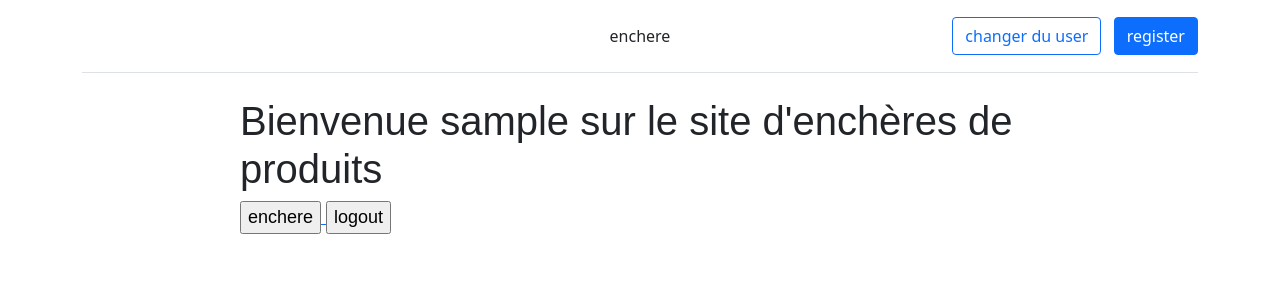
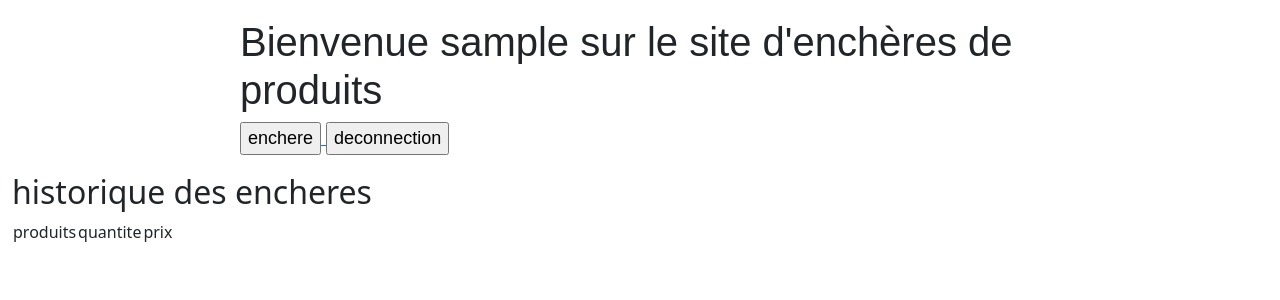
Before and after one commit to romain44120/projet_bts_symfony, a Symfony app: template templates/page/index.html.twig in a window 1280 px wide. Shown: the top 300 px of the page. Run offline with Twig, Linux system fonts and the light colour scheme; the template is opened without the code that fills it: most values are stand-ins (such as "Sample title", 1, 10 or a date in 2020); data that the repository does not hold is empty; some libraries are stand-ins or nearby versions.

Commit message:
requette post offre fournisseurs + gestion visuel du site

```diff
--- a/src/Controller/PageController.php
+++ b/src/Controller/PageController.php
@@ -2,6 +2,7 @@
 
 namespace App\Controller;
 
+use App\Repository\EnchereFournisseurRepository;
 use App\Repository\EnchereRepository;
 use Symfony\Bundle\FrameworkBundle\Controller\AbstractController;
 use Symfony\Component\HttpFoundation\Response;
@@ -10,7 +11,7 @@ use Symfony\Component\Routing\Annotation\Route;
 class PageController extends AbstractController
 {
     #[Route('/', name: 'app_page')]
-    public function index(EnchereRepository $enchereRepo): Response
+    public function index(EnchereFournisseurRepository $enchereRepo): Response
     {
         $this->denyAccessUnlessGranted('IS_AUTHENTICATED_FULLY'); //verif auth
         $user = $this->getUser();
--- a/templates/base.html.twig
+++ b/templates/base.html.twig
@@ -9,25 +9,7 @@
         {% block stylesheets %}
             {{ encore_entry_link_tags('app') }}
         {% endblock %}
-        <div class="container">
-            <header class="d-flex flex-wrap align-items-center justify-content-center justify-content-md-between py-3 mb-4 border-bottom">
-                <a href="/" class="d-flex align-items-center col-md-3 mb-2 mb-md-0 text-dark text-decoration-none">
-                    <svg class="bi me-2" width="40" height="32" role="img" aria-label="Bootstrap"><use xlink:href="#bootstrap"></use></svg>
-                </a>
 
-                <ul class="nav col-12 col-md-auto mb-2 justify-content-center mb-md-0">
-                    <li><a href="#" class="nav-link px-2 link-dark">enchere</a></li>
-
-                </ul>
-
-                <div class="col-md-3 text-end">
-                    <button type="button" class="btn btn-outline-primary me-2">changer du user</button>
-                    <button type="button"  class="btn btn-primary">register</button>
-
-
-                </div>
-            </header>
-        </div>
         {% block javascripts %}
             {{ encore_entry_script_tags('app') }}
         {% endblock %}
--- a/templates/page/index.html.twig
+++ b/templates/page/index.html.twig
@@ -1,6 +1,6 @@
 {% extends 'base.html.twig' %}
 
-{% block title %}Hello PageController!{% endblock %}
+{% block title %}Accueil{% endblock %}
 
 {% block body %}
 <style>
@@ -11,33 +11,42 @@
 <div class="example-wrapper">
     <h1>Bienvenue {{ user_name }} sur le site d'enchères de produits</h1>
     <a href="https://127.0.0.1:8000/enchere" > <input type="button" value="enchere"> </a>
-    <a href="https://127.0.0.1:8000/logout" > <input type="button" value="logout"> </a>
+    <a href="https://127.0.0.1:8000/logout" > <input type="button" value="deconnection"> </a>
     {% if user_name == 'romain' %}
 
-    <a href="https://127.0.0.1:8000/register" > <input type="button" value="register"> </a>
+    <a href="https://127.0.0.1:8000/register" > <input type="button" value="enregistrer nouveau fournisseur"> </a>
         <a href="https://127.0.0.1:8000/enchere/ajouter_enchere" > <input type="button" value="ajouter enchere"> </a>
-        <a href="https://127.0.0.1:8000/logout" > <input type="button" value="register"> </a>
+
     {% endif %}
 </div>
-{#    {% for encheres in encheres %}#}
-{#    {% if  encheres.fournisseur == user_name %}#}
-{#        <h2>enchere numero {{ encheres.id_enchere_id }}</h2>#}
-{#    <tr>#}
-{#        <td>produits</td>#}
-{#        <td>quantite</td>#}
-{#        <td>prix</td>#}
-{#        <td>Quantités</td>#}
+<div class="container-fluid">
+    <table>
+        <h2>historique des encheres</h2>
+        <thead>
+
+{#        <h2>enchere numero {{ encheres.idEnchere }}</h2>#}
+    <tr>
 {#        <td>Enchère</td>#}
-{#    </tr>#}
-{#    </thead>#}
-{#    <tbody>#}
+        <td>produits</td>
+        <td>quantite</td>
+        <td>prix</td>
 
-{#        <tr>#}
-{#            <td>{{ encheres.produit }}</td>#}
-{#            <td>{{ encheres.quantite }}</td>#}
-{#            <td>{{ encheres.prix }}</td>#}
-{#        </tr>#}
-{#    {% endif %}#}
-{#    {% endfor %}#}
+    </tr>
+    </thead>
+    <tbody>
+    {% for encheres in encheres %}
 
+              {% if  encheres.fournisseur == user_name %}
+        <tr>
+{#            <td>{{ encheres.idEnchere }}</td>#}
+            <td>{{ encheres.produit }}</td>
+            <td>{{ encheres.quantite }}</td>
+            <td>{{ encheres.prix }}</td>
+        </tr>
+        {% endif %}
+
+    {% endfor %}
+    </tbody>
+    </table>
+</div>
 {% endblock %}
--- a/templates/registration/register.html.twig
+++ b/templates/registration/register.html.twig
@@ -4,7 +4,7 @@
 
 {% block body %}
     <h1>Register</h1>
-
+<div class="container">
     {{ form_start(registrationForm) }}
         {{ form_row(registrationForm.email) }}
         {{ form_row(registrationForm.plainPassword, {
@@ -12,7 +12,7 @@
         }) }}
         {{ form_row(registrationForm.agreeTerms) }}
 
-        <button type="submit" class="btn">Register</button>
+        <button type="submit" class="btn btn-lg btn-primary" >Register</button>
     {{ form_end(registrationForm) }}
 
     <h2>liste des fournisseurs</h2>
@@ -20,4 +20,5 @@
     {% for fournisseur in allfournisseur %}
         <ul>{{ fournisseur.nom }}</ul>
     {% endfor %}
+</div>
 {% endblock %}
```
Also changed, not shown: src/Controller/EnchereController.php (+12 -15 lines), templates/enchere/ajouter_enchere.html.twig (+20 -11 lines), templates/enchere/index.html.twig (+4 -4 lines), templates/security/login.html.twig (+21 -6 lines).
